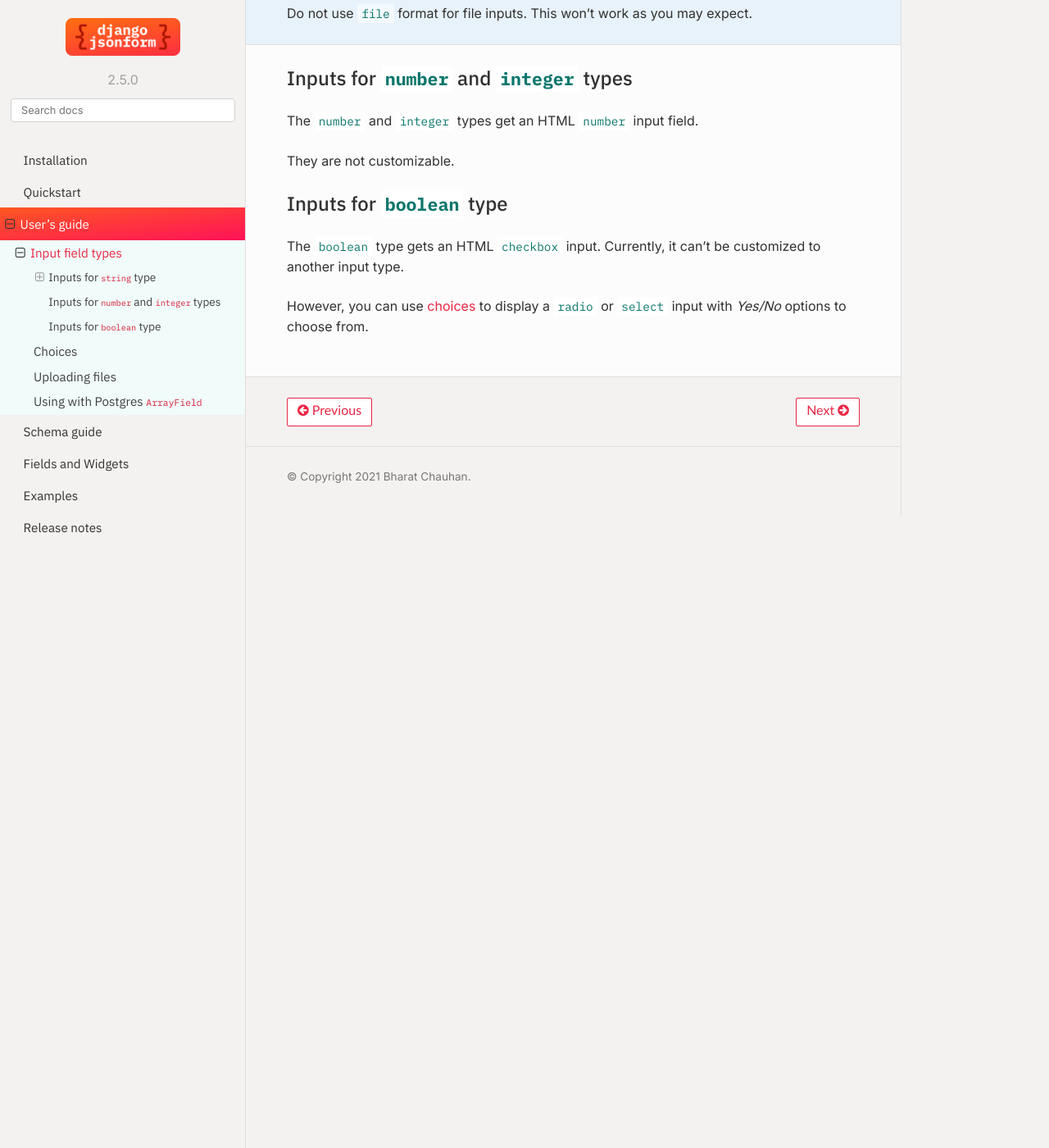
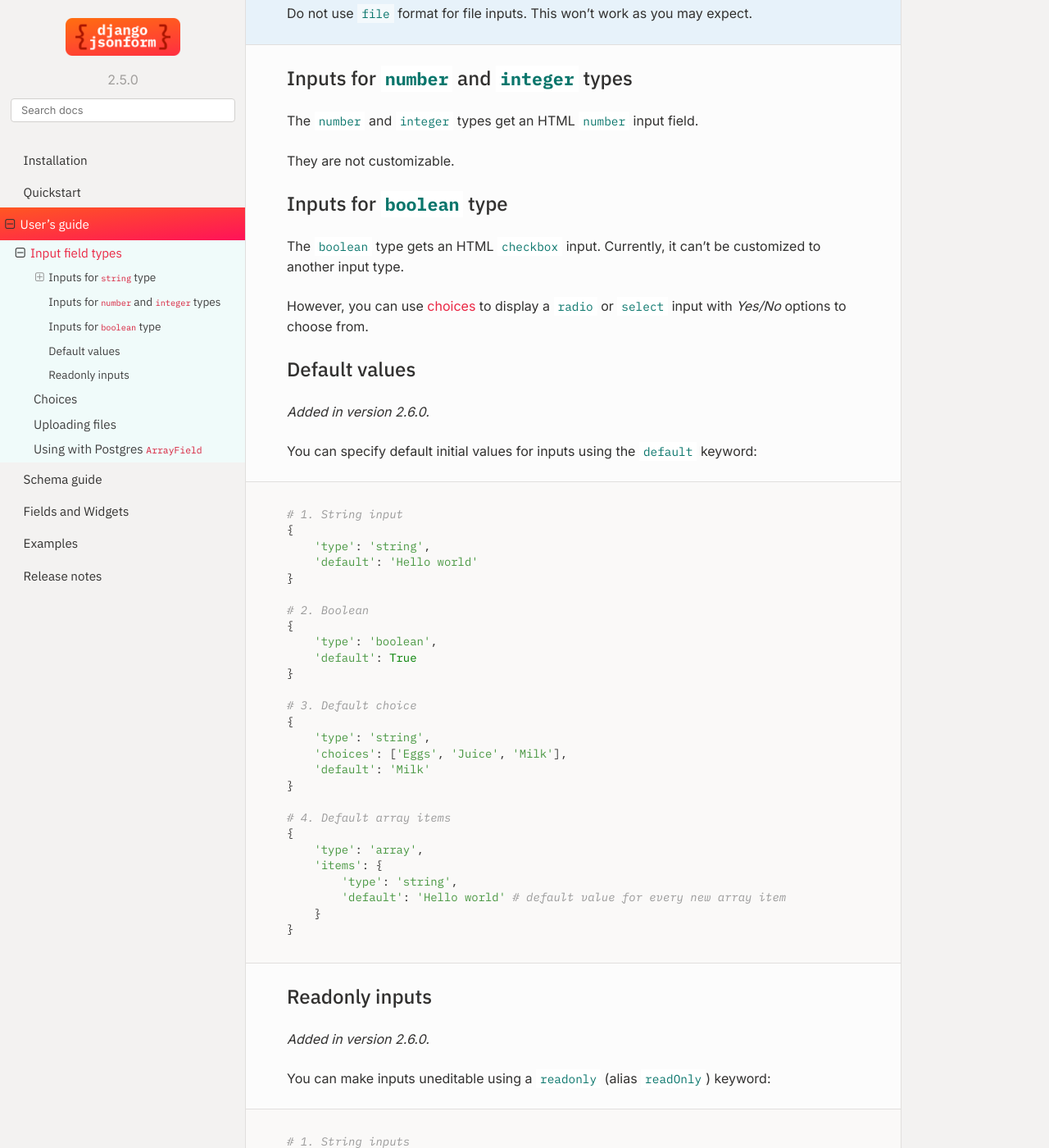
Before and after one commit to bhch/django-jsonform, a Sphinx documentation site: the page built from docs/guide/inputs.rst, in a window 1280 px wide and 1400 px high, scrolled down 1908 px. Shown: the whole window at 82% size. Built offline with Sphinx 7.4.7 and the Read the Docs theme 2.0.0, drawn with Linux system fonts in a browser that asks for light colours; before the commit the page ends 2538 px from its top, so only the background shows below that; some of the changed text lies outside the part shown.

Commit message:
Add docs for default and readonly keywords

```diff
--- a/docs/guide/choices.rst
+++ b/docs/guide/choices.rst
@@ -28,6 +28,7 @@ underlying value is different.
             {'label': 'New York', 'value': 'NY'},
             {'label': 'California', 'value': 'CA'},
             {'label': 'Texas', 'value': 'TX'},
+        ]
     }
 
 
--- a/docs/guide/inputs.rst
+++ b/docs/guide/inputs.rst
@@ -105,3 +105,66 @@ customized to another input type.
 
 However, you can use :doc:`choices <choices>` to display a ``radio`` or ``select``
 input with *Yes/No* options to choose from.
+
+
+Default values
+--------------
+
+.. versionadded:: 2.6.0
+
+You can specify default initial values for inputs using the ``default`` keyword:
+
+.. code-block:: python
+
+    # 1. String input
+    {
+        'type': 'string',
+        'default': 'Hello world'
+    }
+
+    # 2. Boolean
+    {
+        'type': 'boolean',
+        'default': True
+    }
+
+    # 3. Default choice
+    {
+        'type': 'string',
+        'choices': ['Eggs', 'Juice', 'Milk'],
+        'default': 'Milk'
+    }
+
+    # 4. Default array items
+    {
+        'type': 'array',
+        'items': {
+            'type': 'string',
+            'default': 'Hello world' # default value for every new array item
+        }
+    }
+
+
+Readonly inputs
+---------------
+
+.. versionadded:: 2.6.0
+
+You can make inputs uneditable using a ``readonly`` (alias ``readOnly``) keyword:
+
+.. code-block:: python
+
+    # 1. String inputs
+    {
+        'type': 'string',
+        'readonly': True
+    }
+
+    # 2. Array items
+    {
+        'type': 'array',
+        'items': {
+            'type': 'string',
+            'readonly': True # all items will be readonly
+        }
+    }
```
Also changed, not shown: docs/schema.rst (+14 -2 lines).
